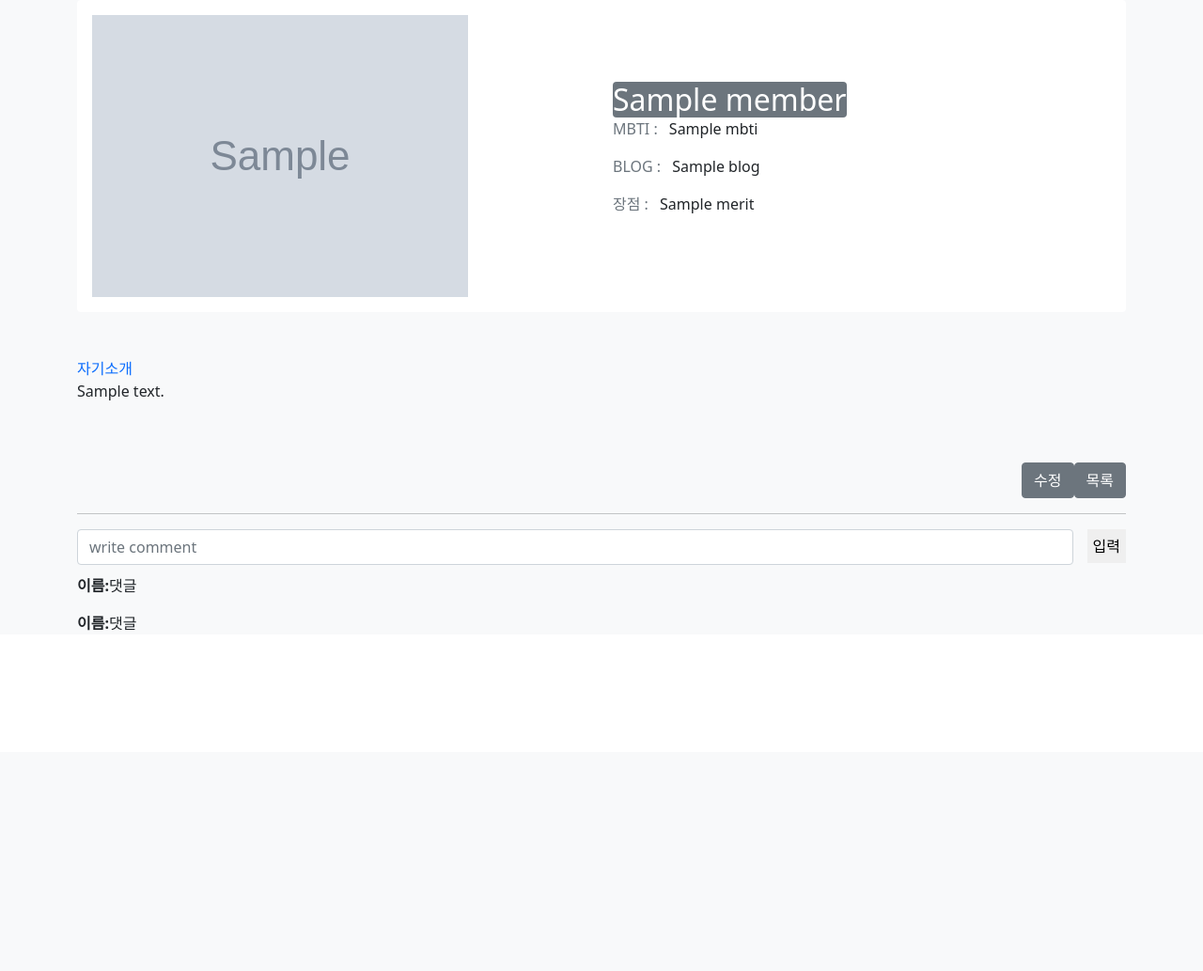
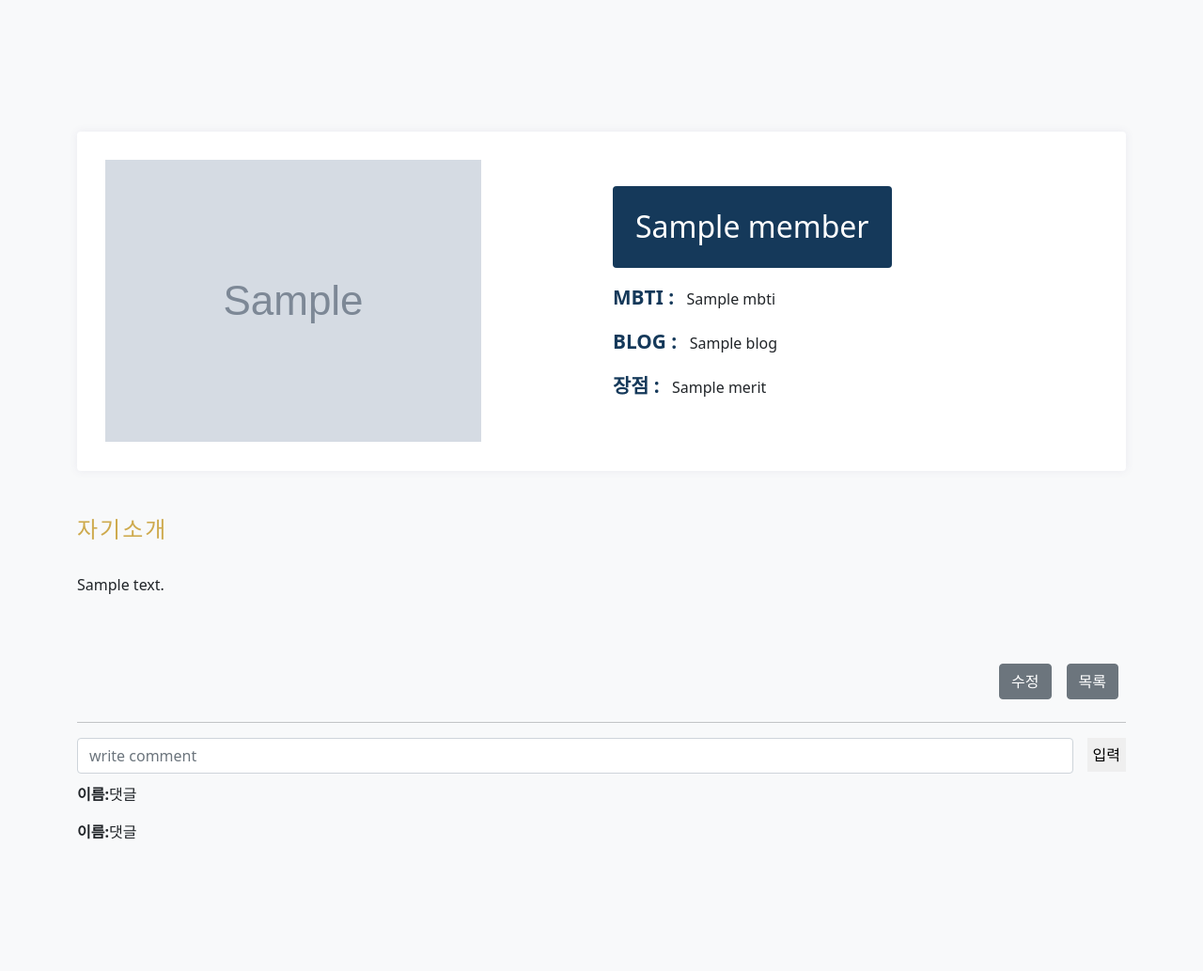
Before and after one commit to HyungcheolSim/iljoe, a Flask app: template templates/view.html in a window 1280 px wide. Shown: the whole page at 94% size. Before the commit the page ends 671 px from the top, so only its background shows below. Run offline with Flask 3, Linux system fonts and the light colour scheme; the template is opened without the code that fills it: most values are stand-ins (such as "Sample title", 1, 10 or a date in 2020); grey boxes marked "Sample" are stand-in pictures.

Commit message:
Update view.html

```diff
--- a/templates/view.html
+++ b/templates/view.html
@@ -12,6 +12,148 @@
         integrity="sha384-MrcW6ZMFYlzcLA8Nl+NtUVF0sA7MsXsP1UyJoMp4YLEuNSfAP+JcXn/tWtIaxVXM"
         crossorigin="anonymous"></script>
     <style>
+        body {
+            margin-top: 20px;
+            background-color: #f8f9fa;
+        }
+
+        .card-style1 {
+            box-shadow: 0px 0px 10px 0px rgb(89 75 128 / 9%);
+        }
+
+        .border-0 {
+            border: 0 !important;
+        }
+
+        .card {
+            position: relative;
+            display: flex;
+            flex-direction: column;
+            min-width: 0;
+            word-wrap: break-word;
+            background-color: #fff;
+            background-clip: border-box;
+            border: 1px solid rgba(0, 0, 0, .125);
+            border-radius: 0.25rem;
+        }
+
+        section {
+            padding: 120px 0;
+            overflow: hidden;
+            background: #fff;
+        }
+
+        .mb-2-3,
+        .my-2-3 {
+            margin-bottom: 2.3rem;
+        }
+
+        .section-title {
+            font-weight: 600;
+            letter-spacing: 2px;
+            text-transform: uppercase;
+            margin-bottom: 10px;
+            position: relative;
+            display: inline-block;
+        }
+
+        .text-primary {
+            color: #ceaa4d !important;
+        }
+
+        .text-secondary {
+            color: #15395A !important;
+        }
+
+        .font-weight-600 {
+            font-weight: 600;
+        }
+
+        .display-26 {
+            font-size: 1.3rem;
+        }
+
+        @media screen and (min-width: 992px) {
+            .p-lg-7 {
+                padding: 4rem;
+            }
+        }
+
+        @media screen and (min-width: 768px) {
+            .p-md-6 {
+                padding: 3.5rem;
+            }
+        }
+
+        @media screen and (min-width: 576px) {
+            .p-sm-2-3 {
+                padding: 2.3rem;
+            }
+        }
+
+        .p-1-9 {
+            padding: 1.9rem;
+        }
+
+        .bg-secondary {
+            background: #15395A !important;
+        }
+
+        @media screen and (min-width: 576px) {
+
+            .pe-sm-6,
+            .px-sm-6 {
+                padding-right: 3.5rem;
+            }
+        }
+
+        @media screen and (min-width: 576px) {
+
+            .ps-sm-6,
+            .px-sm-6 {
+                padding-left: 3.5rem;
+            }
+        }
+
+        .pe-1-9,
+        .px-1-9 {
+            padding-right: 1.5rem;
+        }
+
+        .ps-1-9,
+        .px-1-9 {
+            padding-left: 1.5rem;
+        }
+
+        .pb-1-9,
+        .py-1-9 {
+            padding-bottom: 1.5rem;
+        }
+
+        .pt-1-9,
+        .py-1-9 {
+            padding-top: 1.5rem;
+        }
+
+        .mb-1-9,
+        .my-1-9 {
+            margin-bottom: 1rem;
+        }
+
+        @media (min-width: 992px) {
+            .d-lg-inline-block {
+                display: inline-block !important;
+            }
+        }
+
+        .rounded {
+            border-radius: 0.25rem !important;
+        }
+
+        .btn-secondary {
+
+            margin: 0.5rem;
+        }
     </style>
     <title>{{ member['name'] }}</title>
     <script>
@@ -34,7 +176,7 @@
         }
         function show_comment() { // 댓글 불러오기
             let a = "{{ member_id['_id'] }}"
-            fetch('/api/reply/'+`${a}`+'').then(res => res.json()).then(data => {
+            fetch('/api/reply/' + `${a}` + '').then(res => res.json()).then(data => {
                 let rows = data['result']
                 for (let i = 0; i < rows['comments'].length; i++) {
                     comment = rows['comments'][i][0]
@@ -50,11 +192,11 @@
         }
         function delete_comment(comment_id) { // 댓글 삭제
             let a = "{{ member_id['_id'] }}"
-            fetch('/api/reply/'+`${a}`+'').then(res => res.json()).then(data => {
+            fetch('/api/reply/' + `${a}` + '').then(res => res.json()).then(data => {
                 let rows = data['result']
                 let formData = new FormData();
                 formData.append("comment_id", comment_id);
-                fetch('/api/reply/del/'+`${a}`+'', { method: "POST", body: formData }).then((res) => res.json()).then((data) => {
+                fetch('/api/reply/del/' + `${a}` + '', { method: "POST", body: formData }).then((res) => res.json()).then((data) => {
                     location.reload()
                 })
             })
@@ -68,7 +210,7 @@
                     `
             $(`.friends-comment${i}`).append(temp_htmls)
             let temp_htmlss =
-                                `
+                `
                         댓글 수정하기
                                 `
             $(`.fix_comment${i}`).append(temp_htmlss)
@@ -78,13 +220,13 @@
             let fix_comment = $(`.fix_comment_text${i}`).val()
             let formData = new FormData();
             let a = "{{ member_id['_id'] }}"
-            fetch('/api/reply/'+`${a}`+'').then((res) => res.json()).then((data) => {
+            fetch('/api/reply/' + `${a}` + '').then((res) => res.json()).then((data) => {
                 let rows = data['result']
                 let comment = rows['comments'].length
                 formData.append("comment_id", comment_id);
                 formData.append("fix_comment", fix_comment);
                 formData.append("len_comment", comment);
-                fetch('/api/reply/update/'+`${a}`+'', { method: "POST", body: formData }).then((res) => res.json()).then((data) => {
+                fetch('/api/reply/update/' + `${a}` + '', { method: "POST", body: formData }).then((res) => res.json()).then((data) => {
                     location.reload()
                 })
             })
@@ -109,7 +251,7 @@
                                     </div>
                                     <ul class="list-unstyled mb-1-9">
                                         <li class="mb-2 mb-xl-3 display-28"><span
-                                                class="display-26 text-secondary me-2 font-weight-600">MBTI : </span>{{
+                                                class="display-26 text-secondary me-2 font-weight-600">MBTI : </span> {{
                                             member['mbti'] }} </li>
                                         <li class="mb-2 mb-xl-3 display-28"><span
                                                 class="display-26 text-secondary me-2 font-weight-600">BLOG : </span> {{
@@ -124,12 +266,14 @@
                     </div>
                 </div>
                 <div class="col-lg-12 mb-4 mb-sm-5">
-                    <div>
-                        <span class="section-title text-primary mb-3 mb-sm-4">자기소개</span>
+                    <div class="desc">
+                        <span class="section-title text-primary mb-3 mb-sm-4">
+                            <h4>자기소개</h4>
+                        </span>
                         <p>{{ member['desc'] }}</p>
                     </div>
                 </div>
-                <div class="d-flex justify-content-end">
+                <div class="d-flex justify-content-end mybtns">
                     <a href="/update/{{ member_id['_id'] }}"><button class="btn btn-secondary">수정</button></a>
                     <button class="btn btn-secondary" onclick="location.href='/'">목록</button>
                 </div>
@@ -148,12 +292,8 @@
             <div class="post-comment" id=comment_append>
                 <p><b>이름:</b><span class="friends-comment">댓글</span></p>
                 <p><b>이름:</b><span class="friends-comment">댓글</span></p>
-
-
             </div>
             <input type="hidden" class="{{ member_id['_id'] }}" id="ids">
-        </div>
-
         </div>
     </section>
 </body>
```
